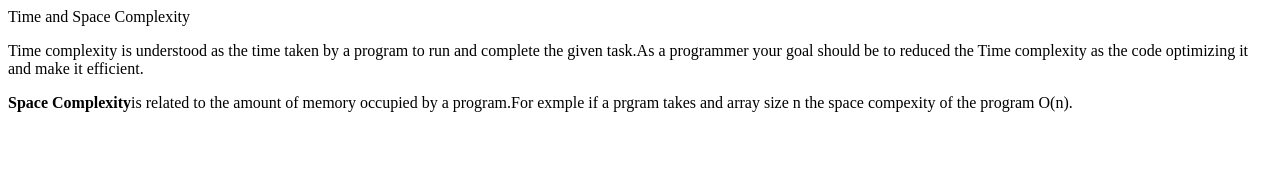
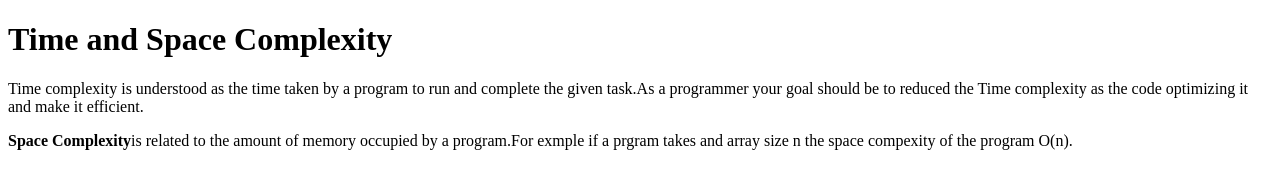
Before and after one commit to acciojob/time-and-space-complexity-saurabhsuman483, a website: page main.html in a window 1280 px wide. Drawn offline with Linux system fonts and the light colour scheme.

Commit message:
created a submission

```diff
--- a/main.html
+++ b/main.html
@@ -8,7 +8,7 @@
 
 <body>
 	<!-- the entire body must be written by student -->
-	<h>Time and Space Complexity</h>
+	<h1>Time and Space Complexity</h1>
 	<p>Time complexity is understood as the time taken by a program to run and complete the given task.As a programmer your goal should be to reduced the Time complexity as the code optimizing it and make it efficient.</p>
 	<p><b>Space Complexity</b>is related to the amount of memory occupied by a program.For exmple if a prgram takes and array size n the space compexity of the program O(n).</p>
 
```
